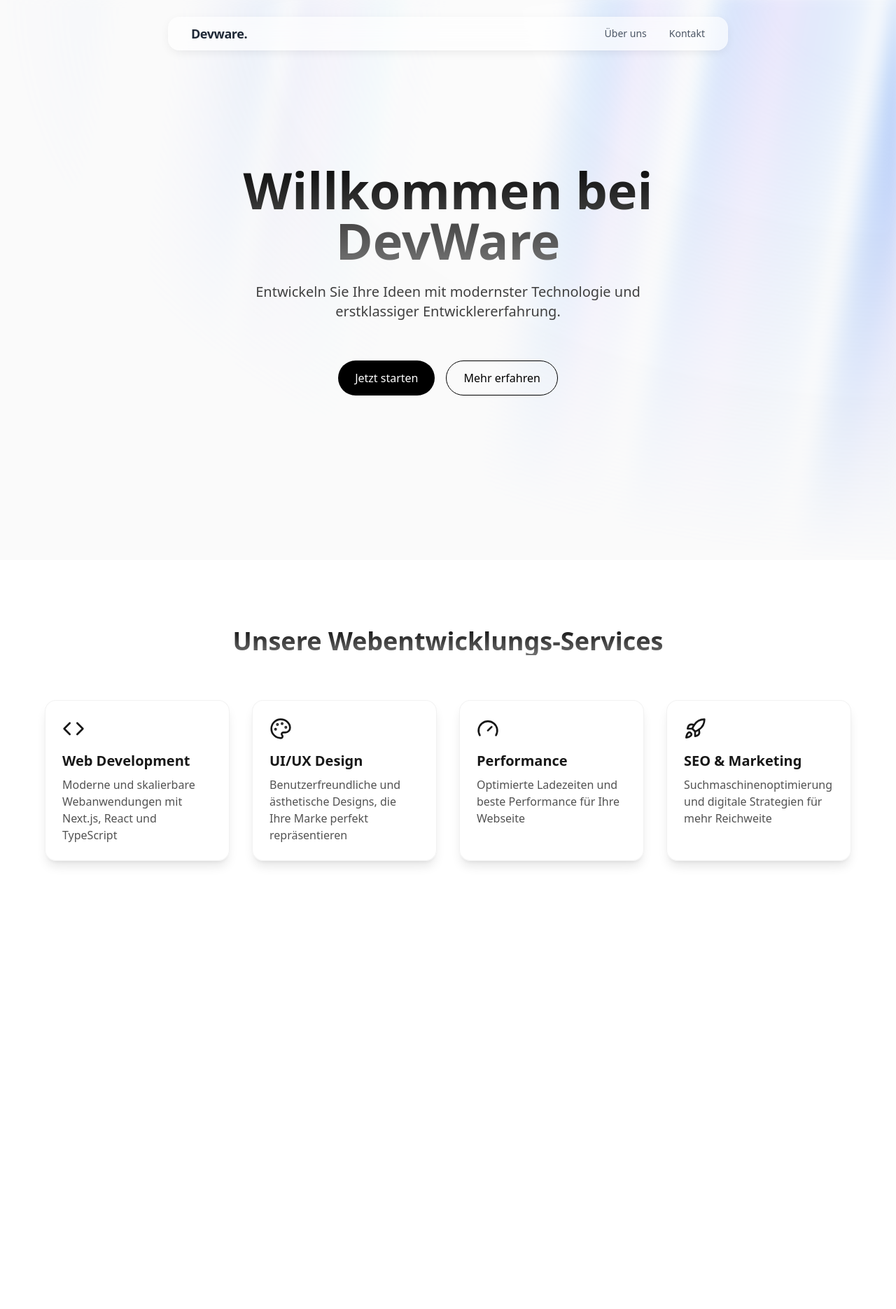
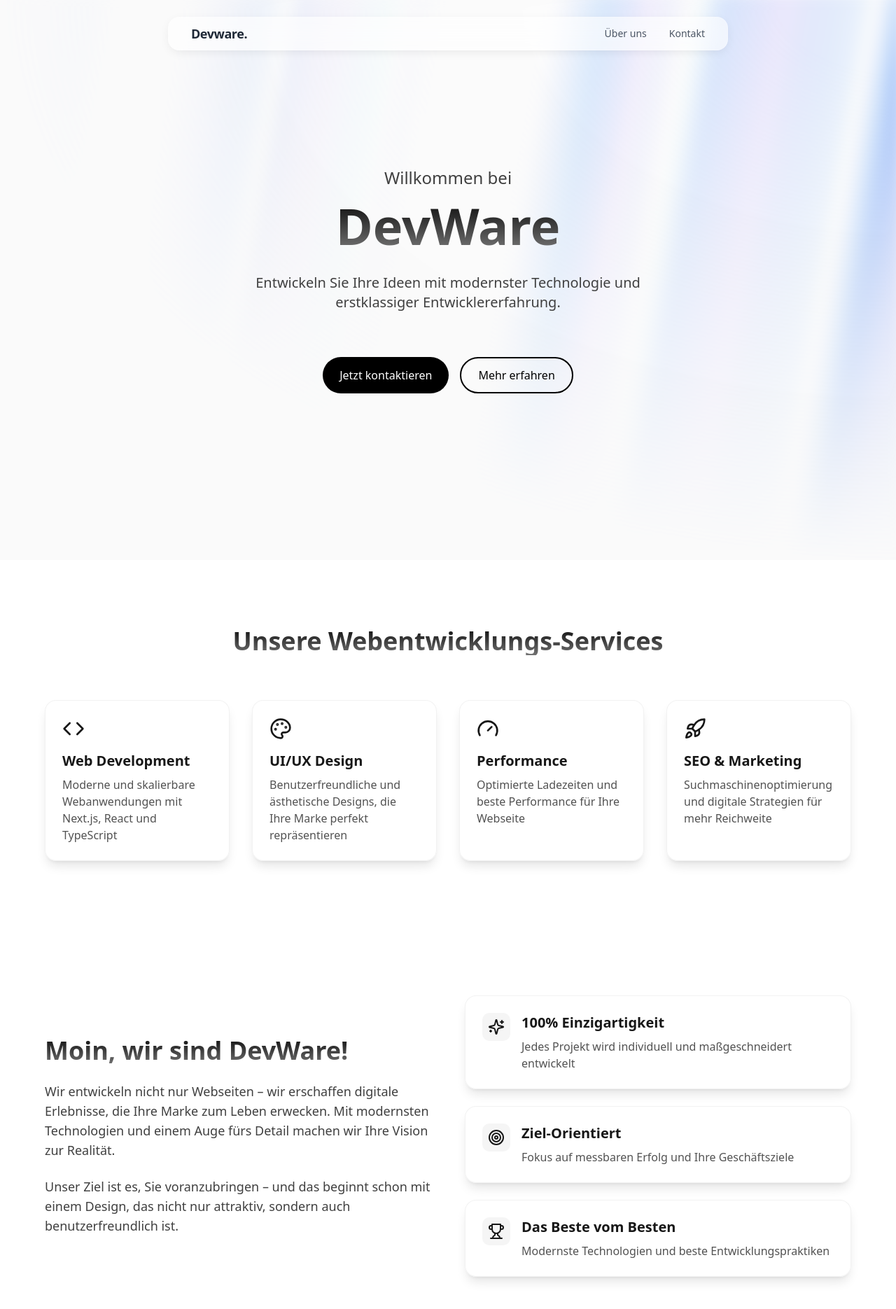
Before and after one commit to devware-ch/devware-landingpage, a Next.js app: page / in a window 1280 px wide. Shown: the top 1870 px of the page at 70% size. Before the commit the page ends 1326 px from the top, so only its background shows below. Built offline with nearby package versions, Linux system fonts and the light colour scheme.

Commit message:
New About-Section, Hero-Section optimized

```diff
--- a/app/page.tsx
+++ b/app/page.tsx
@@ -3,6 +3,7 @@
 import { motion } from "framer-motion";
 import { AuroraBackground } from "@/components/ui/aurora-background";
 import { ServicesSection } from "@/components/services-section";
+import { AboutSection } from "@/components/about-section";
 
 export default function Home() {
   return (
@@ -15,26 +16,47 @@
             duration: 1,
             ease: "easeOut",
           }}
-          className="relative flex flex-col gap-6 items-center justify-center min-h-[80vh] px-4 max-w-4xl mx-auto text-center"
+          className="relative flex flex-col gap-8 items-center justify-center min-h-[80vh] px-4 max-w-4xl mx-auto text-center"
         >
-          <h1 className="text-4xl md:text-6xl lg:text-7xl font-bold bg-clip-text text-transparent bg-gradient-to-b from-neutral-950 to-neutral-500 dark:from-neutral-50 dark:to-neutral-400">
-            Willkommen bei DevWare
-          </h1>
-          <p className="text-lg md:text-xl font-light text-neutral-700 dark:text-neutral-300 max-w-2xl">
+          <div className="space-y-4">
+            <motion.p
+              initial={{ opacity: 0, y: 20 }}
+              animate={{ opacity: 1, y: 0 }}
+              transition={{ delay: 0.2 }}
+              className="text-xl md:text-2xl font-light text-neutral-700 dark:text-neutral-300"
+            >
+              Willkommen bei
+            </motion.p>
+            <h1 className="text-4xl md:text-6xl lg:text-7xl font-bold bg-clip-text text-transparent bg-gradient-to-b from-neutral-950 to-neutral-500 dark:from-neutral-50 dark:to-neutral-400">
+              DevWare
+            </h1>
+          </div>
+          <motion.p
+            initial={{ opacity: 0, y: 20 }}
+            animate={{ opacity: 1, y: 0 }}
+            transition={{ delay: 0.4 }}
+            className="text-lg md:text-xl font-light text-neutral-700 dark:text-neutral-300 max-w-2xl"
+          >
             Entwickeln Sie Ihre Ideen mit modernster Technologie und erstklassiger Entwicklererfahrung.
-          </p>
-          <div className="flex gap-4 mt-8">
+          </motion.p>
+          <motion.div
+            initial={{ opacity: 0, y: 20 }}
+            animate={{ opacity: 1, y: 0 }}
+            transition={{ delay: 0.6 }}
+            className="flex gap-4 mt-8"
+          >
             <button className="px-6 py-3 rounded-full bg-black dark:bg-white text-white dark:text-black font-medium hover:scale-105 transition-transform">
-              Jetzt starten
+              Jetzt kontaktieren
             </button>
-            <button className="px-6 py-3 rounded-full border border-black dark:border-white text-black dark:text-white font-medium hover:scale-105 transition-transform">
+            <button className="px-6 py-3 rounded-full border-2 border-black dark:border-white text-black dark:text-white font-medium hover:scale-105 transition-transform">
               Mehr erfahren
             </button>
-          </div>
+          </motion.div>
         </motion.div>
       </AuroraBackground>
       <div className="relative z-10 bg-white/80 dark:bg-black/80 backdrop-blur-sm">
         <ServicesSection />
+        <AboutSection />
       </div>
     </main>
   );
--- /dev/null
+++ b/components/about-section.tsx
@@ -0,0 +1,84 @@
+"use client";
+
+import { motion } from "framer-motion";
+import { Sparkles, Target, Trophy } from "lucide-react";
+
+const features = [
+  {
+    icon: <Sparkles className="w-6 h-6" />,
+    title: "100% Einzigartigkeit",
+    description: "Jedes Projekt wird individuell und maßgeschneidert entwickelt"
+  },
+  {
+    icon: <Target className="w-6 h-6" />,
+    title: "Ziel-Orientiert",
+    description: "Fokus auf messbaren Erfolg und Ihre Geschäftsziele"
+  },
+  {
+    icon: <Trophy className="w-6 h-6" />,
+    title: "Das Beste vom Besten",
+    description: "Modernste Technologien und beste Entwicklungspraktiken"
+  }
+];
+
+export function AboutSection() {
+  return (
+    <section className="py-24 px-4">
+      <div className="max-w-6xl mx-auto">
+        <div className="grid grid-cols-1 lg:grid-cols-2 gap-12 items-center">
+          <motion.div
+            initial={{ opacity: 0, x: -20 }}
+            whileInView={{ opacity: 1, x: 0 }}
+            viewport={{ once: true }}
+            transition={{ duration: 0.8 }}
+            className="space-y-6"
+          >
+            <h2 className="text-3xl md:text-4xl font-bold bg-clip-text text-transparent bg-gradient-to-b from-neutral-950 to-neutral-500 dark:from-neutral-50 dark:to-neutral-400">
+              Moin, wir sind DevWare!
+            </h2>
+            <p className="text-lg text-neutral-700 dark:text-neutral-300">
+              Wir entwickeln nicht nur Webseiten – wir erschaffen digitale Erlebnisse,
+              die Ihre Marke zum Leben erwecken. Mit modernsten Technologien und
+              einem Auge fürs Detail machen wir Ihre Vision zur Realität.
+            </p>
+            <p className="text-lg text-neutral-700 dark:text-neutral-300">
+              Unser Ziel ist es, Sie voranzubringen – und das beginnt schon mit
+              einem Design, das nicht nur attraktiv, sondern auch benutzerfreundlich ist.
+            </p>
+          </motion.div>
+
+          <motion.div
+            initial={{ opacity: 0, x: 20 }}
+            whileInView={{ opacity: 1, x: 0 }}
+            viewport={{ once: true }}
+            transition={{ duration: 0.8 }}
+            className="grid grid-cols-1 gap-6"
+          >
+            {features.map((feature, index) => (
+              <motion.div
+                key={index}
+                initial={{ opacity: 0, y: 20 }}
+                whileInView={{ opacity: 1, y: 0 }}
+                viewport={{ once: true }}
+                transition={{ duration: 0.5, delay: index * 0.1 }}
+                className="flex items-start gap-4 p-6 rounded-2xl bg-white/80 dark:bg-neutral-900/80 backdrop-blur-sm shadow-lg border border-neutral-200/50 dark:border-neutral-800/50"
+              >
+                <div className="p-2 rounded-lg bg-neutral-100 dark:bg-neutral-800 text-neutral-900 dark:text-neutral-50">
+                  {feature.icon}
+                </div>
+                <div>
+                  <h3 className="text-xl font-semibold mb-2 text-neutral-900 dark:text-neutral-50">
+                    {feature.title}
+                  </h3>
+                  <p className="text-neutral-600 dark:text-neutral-400">
+                    {feature.description}
+                  </p>
+                </div>
+              </motion.div>
+            ))}
+          </motion.div>
+        </div>
+      </div>
+    </section>
+  );
+}
```
